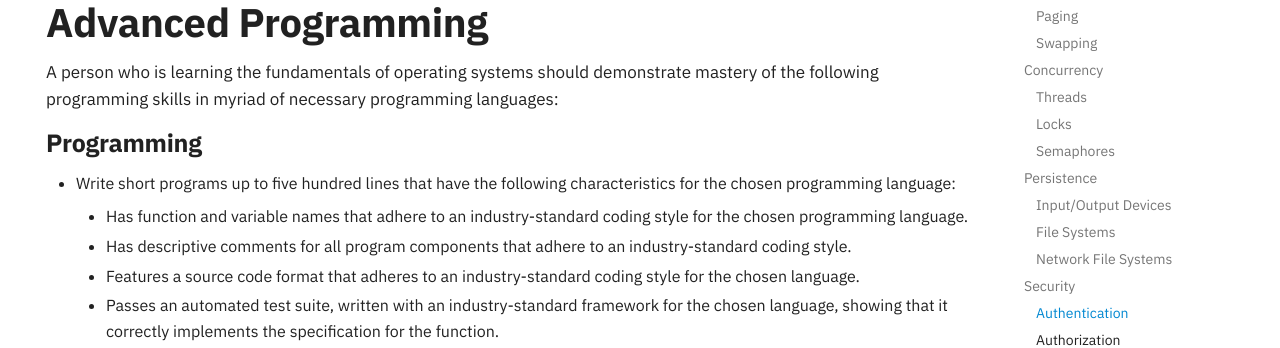
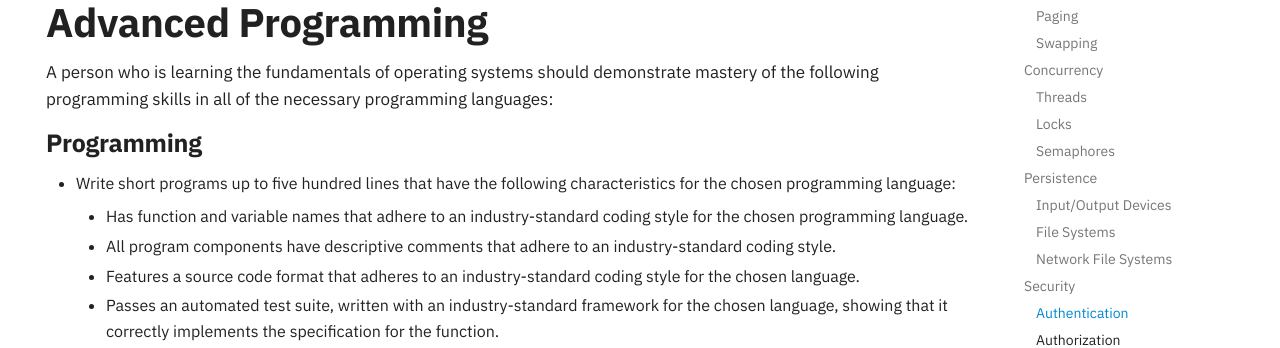
Before and after one commit to OS-Sketch/www.os-sketch.com, an MkDocs documentation site: the page built from docs/operating-systems/learning-objectives.md, in a window 1280 px wide and 900 px high, scrolled down 842 px. Shown: the part 199-547 px from the top of the window. Built offline with MkDocs 1.6.1 and Material for MkDocs 9.7.7, drawn with Linux system fonts in a browser that asks for light colours.

Commit message:
fix: Revise two the phrases in the learning-objectives.

```diff
--- a/docs/operating-systems/learning-objectives.md
+++ b/docs/operating-systems/learning-objectives.md
@@ -66,7 +66,7 @@ tags:
 ## Advanced Programming
 
 A person who is learning the fundamentals of operating systems should
-demonstrate mastery of the following programming skills in myriad of necessary
+demonstrate mastery of the following programming skills in all of the necessary
 programming languages:
 
 ### Programming
@@ -75,7 +75,7 @@ programming languages:
   characteristics for the chosen programming language:
     - Has function and variable names that adhere to an industry-standard coding
       style for the chosen programming language.
-    - Has descriptive comments for all program components that adhere to an
+    - All program components have descriptive comments that adhere to an
       industry-standard coding style.
     - Features a source code format that adheres to an industry-standard coding
       style for the chosen language.
```
